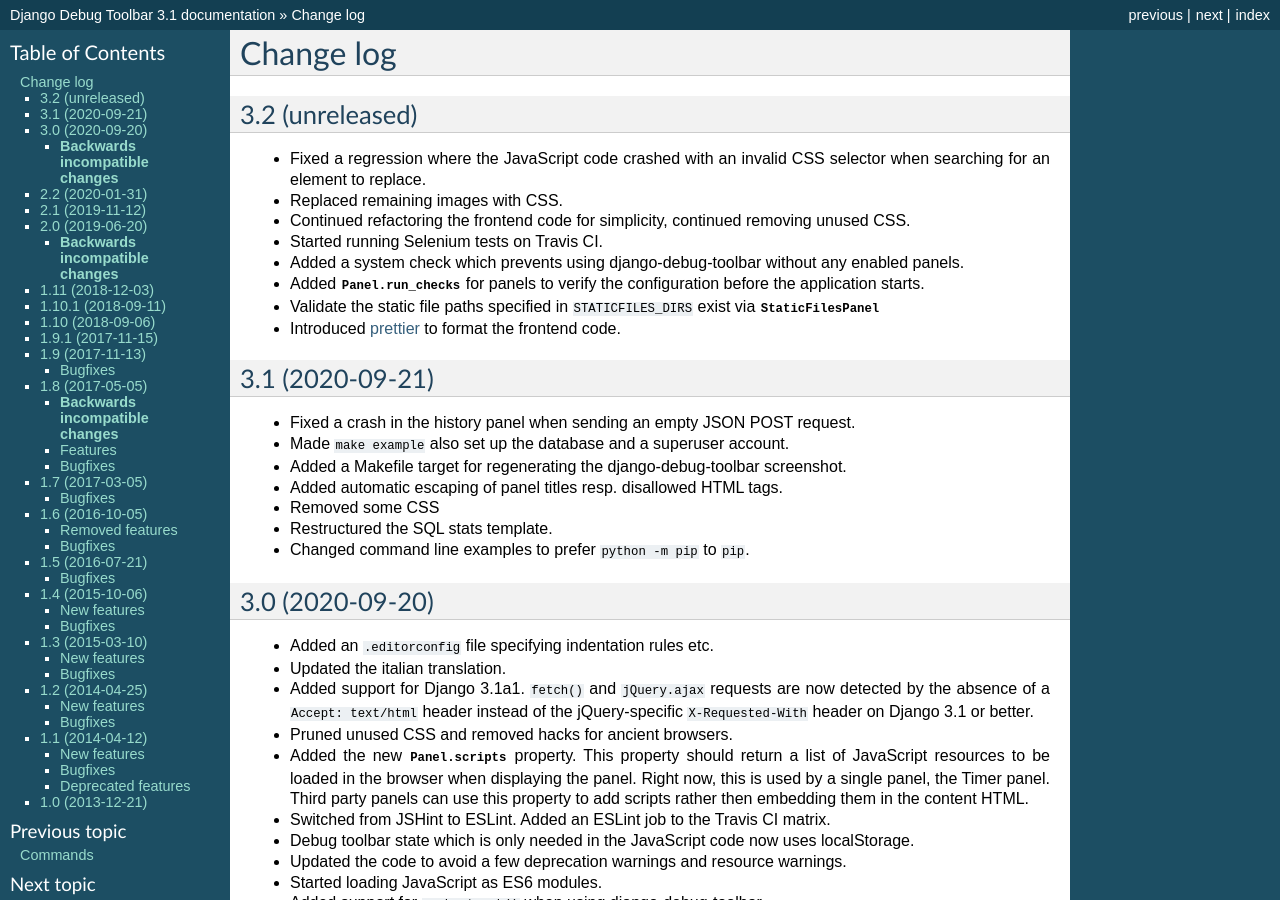
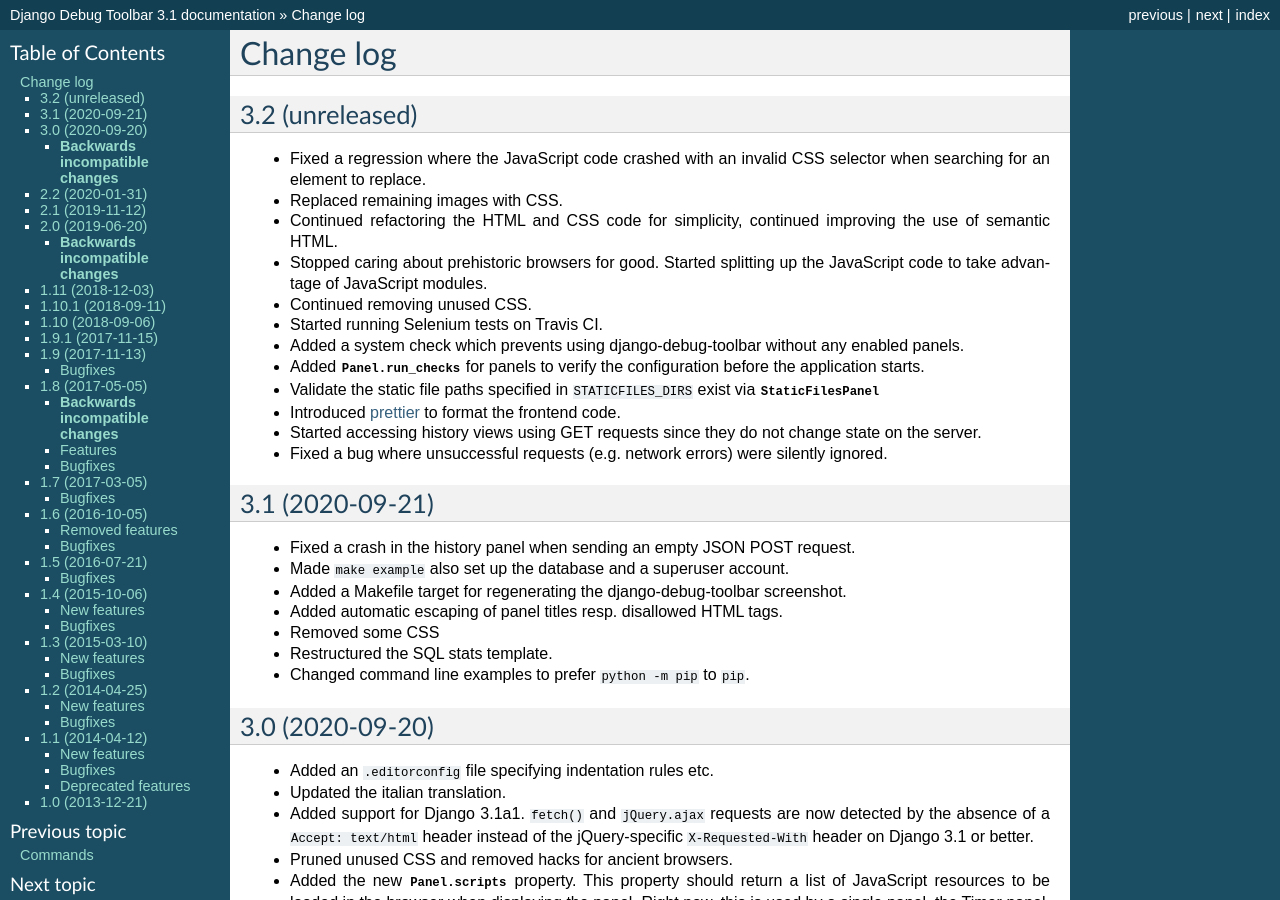
Before and after one commit to jazzband/django-debug-toolbar, a Sphinx documentation site: the page built from docs/changes.rst, in a window 1280 px wide and 900 px high. Built offline with Sphinx 7.4.7, drawn with Linux system fonts in a browser that asks for light colours.

Commit message:
The next release will be even better!

```diff
--- a/docs/changes.rst
+++ b/docs/changes.rst
@@ -7,8 +7,12 @@
 * Fixed a regression where the JavaScript code crashed with an invalid
   CSS selector when searching for an element to replace.
 * Replaced remaining images with CSS.
-* Continued refactoring the frontend code for simplicity, continued
-  removing unused CSS.
+* Continued refactoring the HTML and CSS code for simplicity, continued
+  improving the use of semantic HTML.
+* Stopped caring about prehistoric browsers for good. Started splitting
+  up the JavaScript code to take advantage of
+  JavaScript modules.
+* Continued removing unused CSS.
 * Started running Selenium tests on Travis CI.
 * Added a system check which prevents using django-debug-toolbar without
   any enabled panels.
@@ -18,6 +22,10 @@
   exist via :class:`StaticFilesPanel <debug_toolbar.panels.staticfiles.StaticFilesPanel>`
 * Introduced `prettier <https://prettier.io/>`__ to format the frontend
   code.
+* Started accessing history views using GET requests since they do not
+  change state on the server.
+* Fixed a bug where unsuccessful requests (e.g. network errors) were
+  silently ignored.
 
 
 3.1 (2020-09-21)
```
